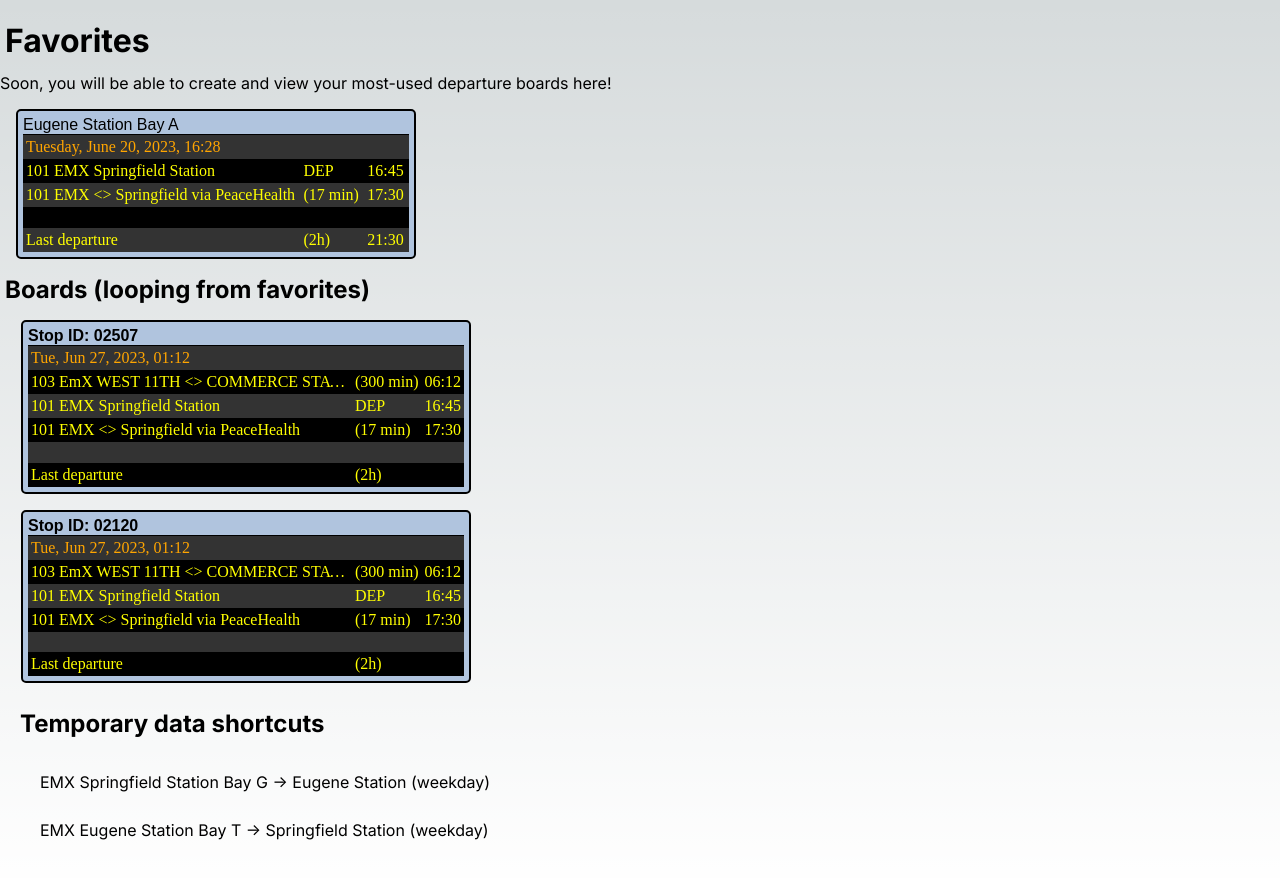
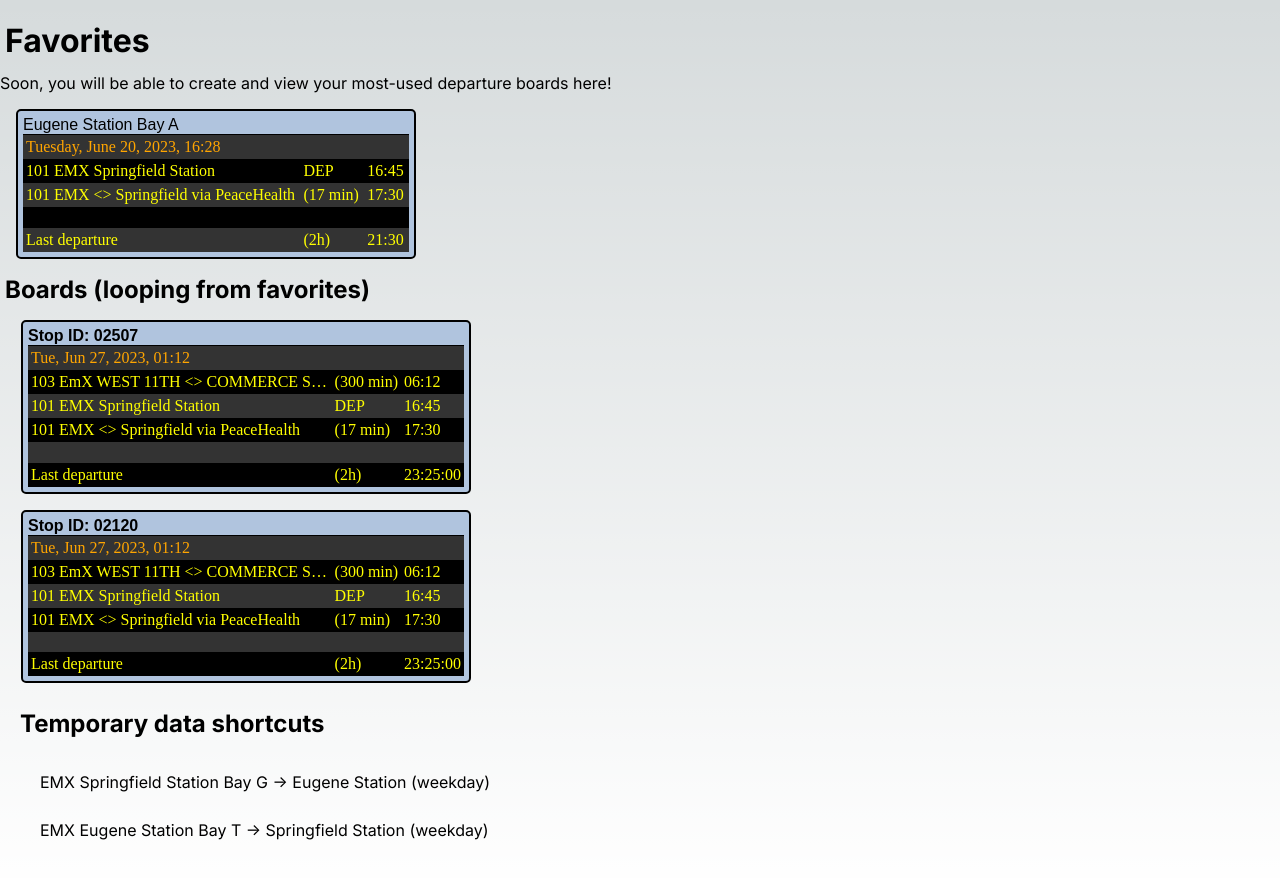
Before and after one commit to danimal-johnson/departure-board-app, a Next.js app: page /favorites in a window 1280 px wide. Shown: the top 878 px of the page. Built offline with nearby package versions, Linux system fonts and the light colour scheme.

Commit message:
fix: TypeScript date/time issues in build version

```diff
--- a/components/MiniBoard/MiniBoard.tsx
+++ b/components/MiniBoard/MiniBoard.tsx
@@ -23,7 +23,7 @@
   {"departure_time":"23:25:00","stop_headsign":"101 EmX EUGENE STATION","trip_headsign":"101 EmX EUGENE STATION"}
 ];
 
-const timeOptions = {
+const timeOptions: Intl.DateTimeFormatOptions = {
   weekday: 'short',
   year: 'numeric',
   month: 'short',
@@ -53,7 +53,13 @@
       "trip_headsign":"103 EmX WEST 11TH <> COMMERCE STATION"
     }
   ]);
-  const [lastDeparture, setLastDeparture] = useState(tempTimes.slice(-1));
+  const [lastDeparture, setLastDeparture] = useState(
+    {
+      "departure_time":"23:25:00",
+      "stop_headsign":"101 EmX EUGENE STATION",
+      "trip_headsign":"101 EmX EUGENE STATION"
+    }
+  );
 
   // Clock.
   useEffect(() => {
```
